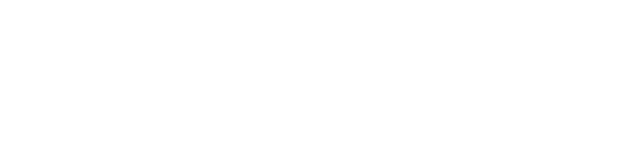
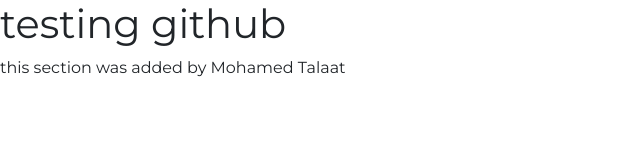
Before and after one commit to BassantFahmy/webproject, a plain HTML site: page index.html in a window 1280 px wide. Shown: the whole page, without its empty margins (0-640 px from the left). Drawn offline with Linux system fonts and the light colour scheme.

Commit message:
mohamed talaat update

```diff
--- a/index.html
+++ b/index.html
@@ -11,6 +11,19 @@
 <body>
 
 
+
+
+	<section id="talaatsection">
+
+
+	<h1>testing github</h1>
+
+	<p>this section was added by Mohamed Talaat</p>
+
+	</section>
+
+
+
 	<script src="js/jquery-3.3.1.min.js"></script>
     <script src="js/popper.min.js"></script>
     <script src="js/all.min.js"></script>
```
